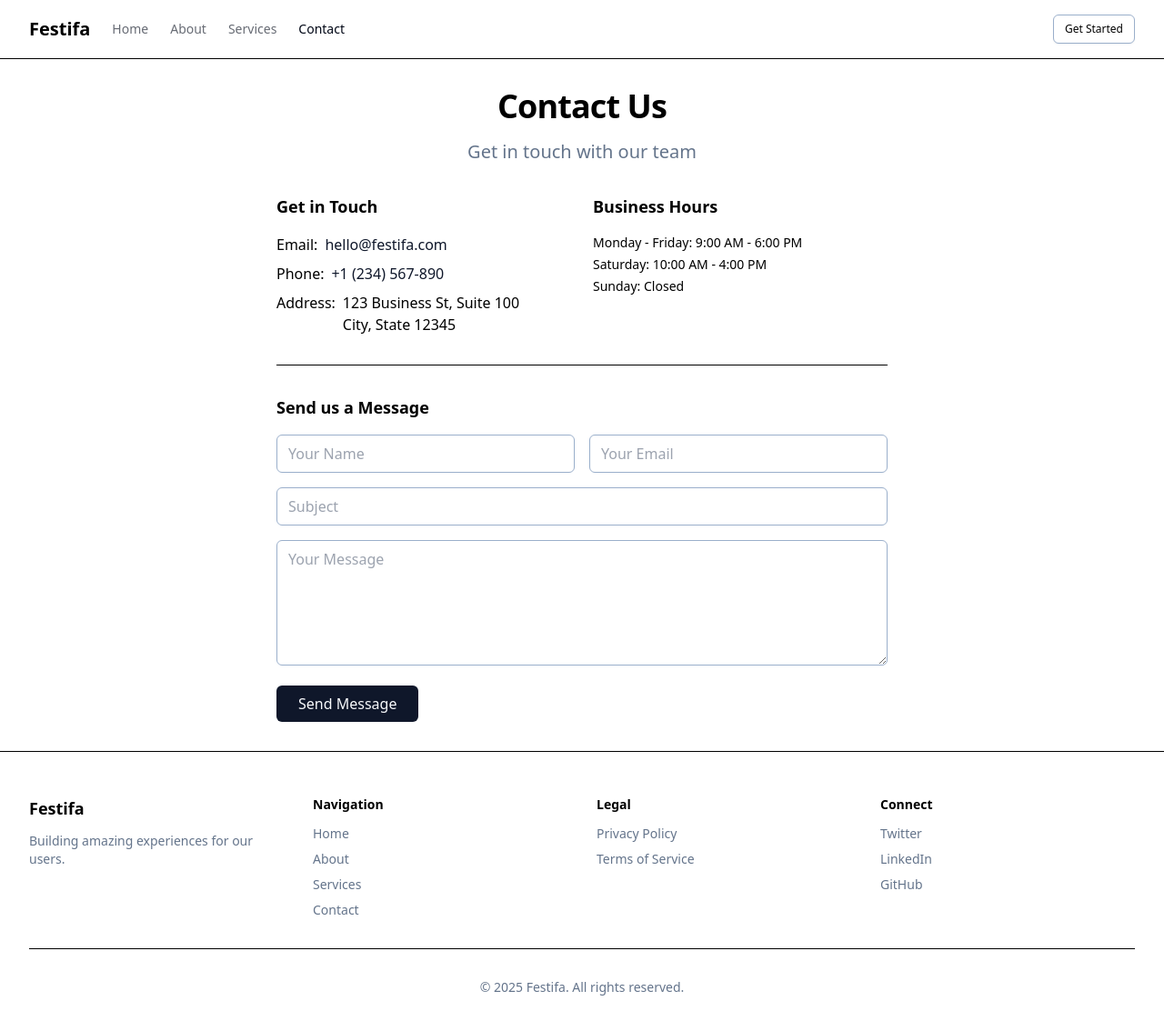
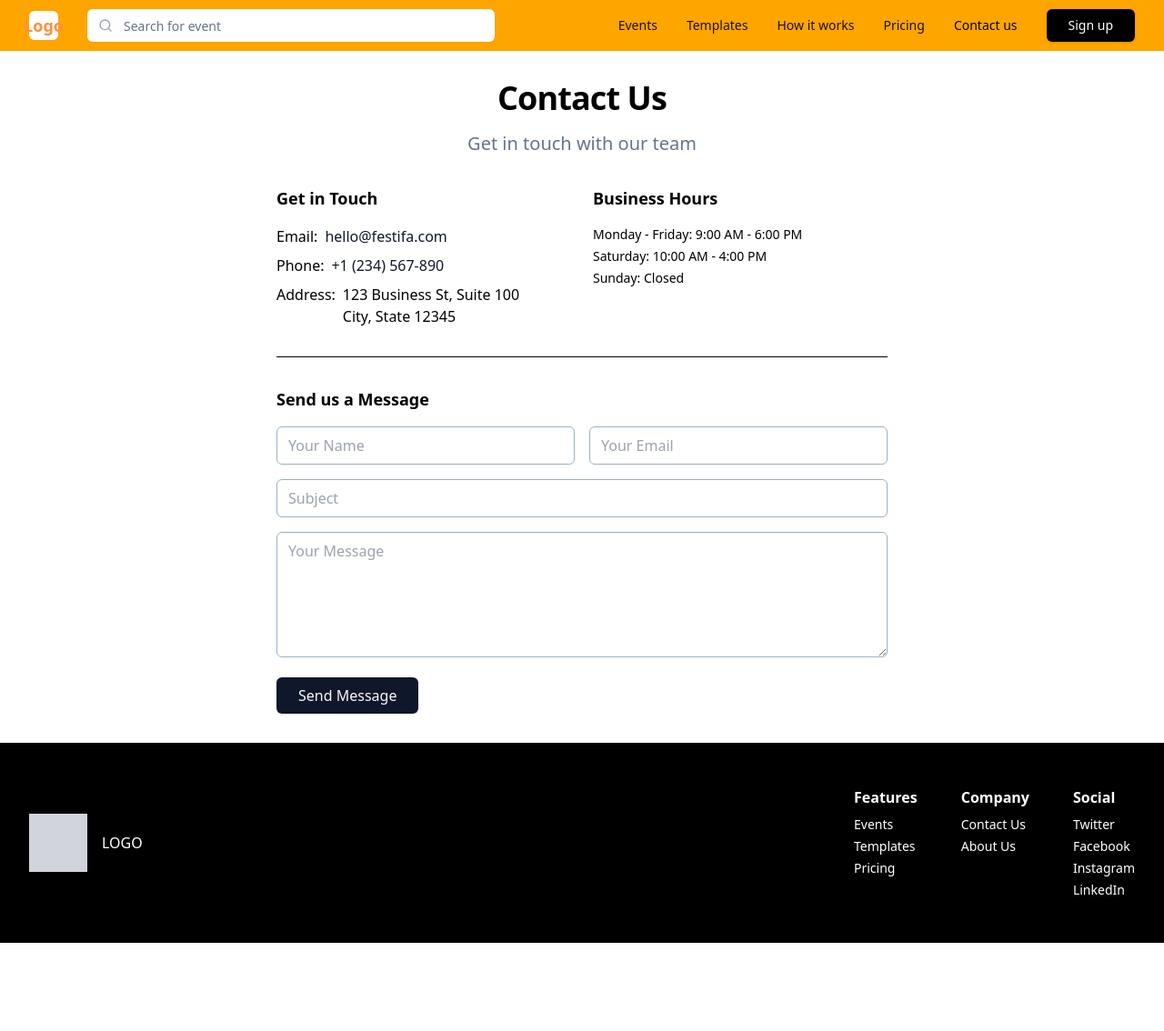
Before and after one commit to 3TTECHGROUP/festifa, a React (Vite) app: page /contact in a window 1280 px wide. Shown: the top 1134 px of the page at 91% size. After the commit the page ends 1037 px from the top, so only its background shows below. Built offline with nearby package versions, Linux system fonts and the light colour scheme.

Commit message:
Feat Header and footer UI Completed

```diff
--- a/src/components/layout/Footer.tsx
+++ b/src/components/layout/Footer.tsx
@@ -1,87 +1,43 @@
 import { Link } from 'react-router-dom'
 
 const Footer = () => {
-  const currentYear = new Date().getFullYear()
-
   return (
-    <footer className="border-t bg-background">
-      <div className="container py-8 md:py-12">
-        <div className="grid grid-cols-1 gap-8 md:grid-cols-4">
-          <div className="space-y-3">
-            <h3 className="text-lg font-semibold">Festifa</h3>
-            <p className="text-sm text-muted-foreground">
-              Building amazing experiences for our users.
-            </p>
-          </div>
-
-          <div className="space-y-3">
-            <h4 className="text-sm font-semibold">Navigation</h4>
-            <ul className="space-y-2 text-sm">
-              <li>
-                <Link to="/" className="text-muted-foreground hover:text-foreground">
-                  Home
-                </Link>
-              </li>
-              <li>
-                <Link to="/about" className="text-muted-foreground hover:text-foreground">
-                  About
-                </Link>
-              </li>
-              <li>
-                <Link to="/services" className="text-muted-foreground hover:text-foreground">
-                  Services
-                </Link>
-              </li>
-              <li>
-                <Link to="/contact" className="text-muted-foreground hover:text-foreground">
-                  Contact
-                </Link>
-              </li>
+    <footer className="bg-black text-white py-12">
+      <div className="container mx-auto flex flex-col md:flex-row items-start md:items-center justify-between px-8">
+        {/* Left Logo */}
+        <div className="mb-8 md:mb-0 flex-1 flex items-center">
+          <div className="bg-gray-300 w-16 h-16 mr-4" />
+          <span className="text-white text-base">LOGO</span>
+        </div>
+        {/* Right Columns */}
+        <div className="flex flex-col md:flex-row gap-12 w-full md:w-auto justify-end">
+          {/* Features */}
+          <div>
+            <h4 className="font-semibold mb-2">Features</h4>
+            <ul className="space-y-1 text-sm">
+              <li><Link to="/events" className="hover:underline">Events</Link></li>
+              <li><Link to="/templates" className="hover:underline">Templates</Link></li>
+              <li><Link to="/pricing" className="hover:underline">Pricing</Link></li>
             </ul>
           </div>
-
-          <div className="space-y-3">
-            <h4 className="text-sm font-semibold">Legal</h4>
-            <ul className="space-y-2 text-sm">
-              <li>
-                <Link to="/privacy" className="text-muted-foreground hover:text-foreground">
-                  Privacy Policy
-                </Link>
-              </li>
-              <li>
-                <Link to="/terms" className="text-muted-foreground hover:text-foreground">
-                  Terms of Service
-                </Link>
-              </li>
+          {/* Company */}
+          <div>
+            <h4 className="font-semibold mb-2">Company</h4>
+            <ul className="space-y-1 text-sm">
+              <li><Link to="/contact" className="hover:underline">Contact Us</Link></li>
+              <li><Link to="/about" className="hover:underline">About Us</Link></li>
             </ul>
           </div>
-
-          <div className="space-y-3">
-            <h4 className="text-sm font-semibold">Connect</h4>
-            <ul className="space-y-2 text-sm">
-              <li>
-                <a href="#" className="text-muted-foreground hover:text-foreground">
-                  Twitter
-                </a>
-              </li>
-              <li>
-                <a href="#" className="text-muted-foreground hover:text-foreground">
-                  LinkedIn
-                </a>
-              </li>
-              <li>
-                <a href="#" className="text-muted-foreground hover:text-foreground">
-                  GitHub
-                </a>
-              </li>
+          {/* Social */}
+          <div>
+            <h4 className="font-semibold mb-2">Social</h4>
+            <ul className="space-y-1 text-sm">
+              <li><a href="#" className="hover:underline">Twitter</a></li>
+              <li><a href="#" className="hover:underline">Facebook</a></li>
+              <li><a href="#" className="hover:underline">Instagram</a></li>
+              <li><a href="#" className="hover:underline">LinkedIn</a></li>
             </ul>
           </div>
-        </div>
-
-        <div className="mt-8 border-t pt-8">
-          <p className="text-center text-sm text-muted-foreground">
-            © {currentYear} Festifa. All rights reserved.
-          </p>
         </div>
       </div>
     </footer>
--- a/src/components/layout/Header.tsx
+++ b/src/components/layout/Header.tsx
@@ -1,52 +1,140 @@
 import { Link, useLocation } from 'react-router-dom'
 import { Button } from '@/components/ui/button'
+import { Input } from '@/components/ui/input'
+import { Search, Menu, X } from 'lucide-react'
 import { cn } from '@/lib/utils'
+import { useState } from 'react'
 
 const Header = () => {
   const location = useLocation()
+  const [isMobileMenuOpen, setIsMobileMenuOpen] = useState(false)
 
   const navItems = [
-    { name: 'Home', path: '/' },
-    { name: 'About', path: '/about' },
-    { name: 'Services', path: '/services' },
-    { name: 'Contact', path: '/contact' },
+    { name: 'Events', path: '/events' },
+    { name: 'Templates', path: '/templates' },
+    { name: 'How it works', path: '/how-it-works' },
+    { name: 'Pricing', path: '/pricing' },
+    { name: 'Contact us', path: '/contact' },
   ]
 
+  const toggleMobileMenu = () => {
+    setIsMobileMenuOpen(!isMobileMenuOpen)
+  }
+
   return (
-    <header className="sticky top-0 z-50 w-full border-b bg-background/95 backdrop-blur supports-[backdrop-filter]:bg-background/60">
-      <div className="container flex h-16 items-center">
-        <div className="mr-4 hidden md:flex">
-          <Link to="/" className="mr-6 flex items-center space-x-2">
-            <span className="hidden font-bold sm:inline-block text-xl">
-              Festifa
-            </span>
-          </Link>
-          <nav className="flex items-center space-x-6 text-sm font-medium">
+    <>
+      <header className="sticky top-0 z-50 w-full" style={{ backgroundColor: '#FFA500' }}>
+        <div className="container mx-auto flex h-14 items-center px-4">
+          {/* Logo */}
+          <div className="flex items-center mr-8">
+            <Link to="/" className="flex items-center space-x-2">
+              <div className="w-8 h-8 bg-white rounded-md flex items-center justify-center">
+                <span className="text-orange-400 font-bold text-lg">Logo</span>
+              </div>
+            </Link>
+          </div>
+
+          {/* Search Bar - Hidden on mobile */}
+          <div className="relative flex-1 max-w-md mr-8 hidden md:block">
+            <Search className="absolute left-3 top-1/2 transform -translate-y-1/2 text-gray-400 w-4 h-4" />
+            <Input
+              type="text"
+              placeholder="Search for event"
+              className="pl-10 bg-white border-0 rounded-md h-9 text-sm"
+            />
+          </div>
+
+          {/* Desktop Navigation */}
+          <nav className="hidden md:flex items-center space-x-8 flex-1 justify-end mr-8">
             {navItems.map((item) => (
               <Link
                 key={item.path}
                 to={item.path}
                 className={cn(
-                  "transition-colors hover:text-foreground/80",
+                  "text-black text-sm font-medium hover:text-black/80 transition-colors",
                   location.pathname === item.path
-                    ? "text-foreground"
-                    : "text-foreground/60"
+                    ? "text-black"
+                    : "text-black/90"
                 )}
               >
                 {item.name}
               </Link>
             ))}
           </nav>
-        </div>
-        <div className="flex flex-1 items-center justify-between space-x-2 md:justify-end">
-          <div className="w-full flex-1 md:w-auto md:flex-none">
-            <Button variant="outline" size="sm" className="ml-auto">
-              Get Started
+
+          {/* Desktop Sign up Button */}
+          <div className="hidden md:block ml-auto">
+            <Button
+              className="bg-black hover:bg-black/90 text-white px-6 py-2 h-9 text-sm font-medium rounded-md"
+            >
+              Sign up
+            </Button>
+          </div>
+
+          {/* Mobile Menu Button */}
+          <div className="md:hidden ml-auto">
+            <Button
+              variant="ghost"
+              size="sm"
+              onClick={toggleMobileMenu}
+              className="text-black hover:bg-black/10 p-2"
+            >
+              {isMobileMenuOpen ? (
+                <X className="h-6 w-6" />
+              ) : (
+                <Menu className="h-6 w-6" />
+              )}
             </Button>
           </div>
         </div>
-      </div>
-    </header>
+      </header>
+
+      {/* Mobile Menu Dropdown */}
+      {isMobileMenuOpen && (
+        <div className="md:hidden bg-orange-400 border-t border-orange-300 z-40">
+          <div className="container mx-auto px-4 py-4 space-y-4">
+            {/* Mobile Search */}
+            <div className="relative">
+              <Search className="absolute left-3 top-1/2 transform -translate-y-1/2 text-gray-400 w-4 h-4" />
+              <Input
+                type="text"
+                placeholder="Search for event"
+                className="pl-10 bg-white border-0 rounded-md h-9 text-sm w-full"
+              />
+            </div>
+
+            {/* Mobile Navigation */}
+            <nav className="flex flex-col space-y-3">
+              {navItems.map((item) => (
+                <Link
+                  key={item.path}
+                  to={item.path}
+                  onClick={() => setIsMobileMenuOpen(false)}
+                  className={cn(
+                    "text-black text-base font-medium hover:text-black/80 transition-colors py-2",
+                    location.pathname === item.path
+                      ? "text-black font-semibold"
+                      : "text-black/90"
+                  )}
+                >
+                  {item.name}
+                </Link>
+              ))}
+            </nav>
+
+            {/* Mobile Sign up Button */}
+            <div className="pt-2">
+              <Button
+                className="bg-black hover:bg-black/90 text-white px-6 py-2 h-9 text-sm font-medium rounded-md w-full"
+                onClick={() => setIsMobileMenuOpen(false)}
+              >
+                Sign up
+              </Button>
+            </div>
+          </div>
+        </div>
+      )}
+    </>
   )
 }
 
```
